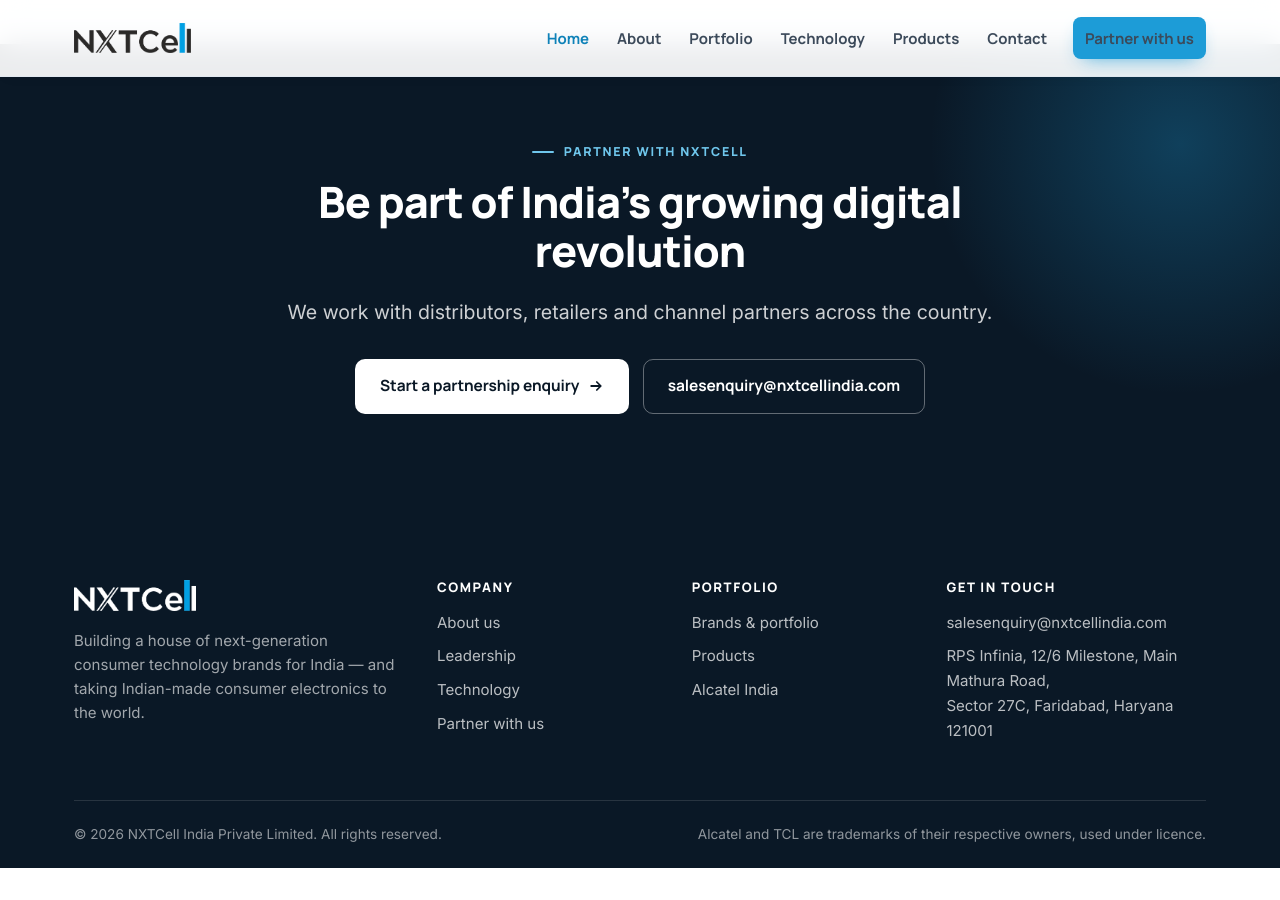
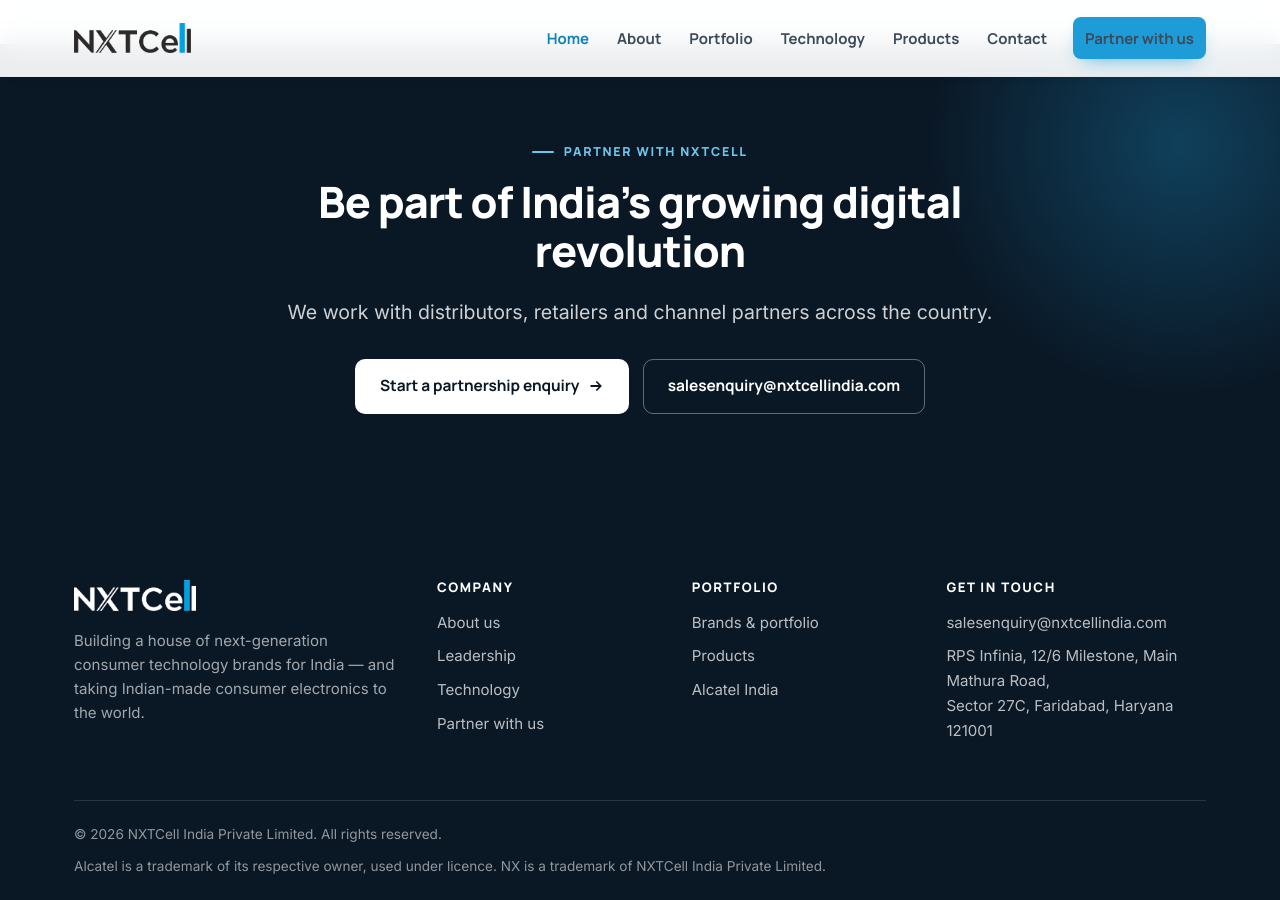
Before and after one commit to neevrathi/nxtcell-website, a Jekyll site: the page built from index.html, in a window 1280 px wide and 900 px high, scrolled down 6254 px. Built offline with Jekyll 4.4.1, drawn with Linux system fonts in a browser that asks for light colours; before the commit the page ends 7122 px from its top, so only the background shows below that.

Commit message:
Update trademark line in footer

```diff
--- a/_layouts/default.html
+++ b/_layouts/default.html
@@ -129,7 +129,7 @@
     </div>
     <div class="footer__bar">
       <span>&copy; <span id="year">2026</span> {{ site.company.legal_name }}. All rights reserved.</span>
-      <span>Alcatel and TCL are trademarks of their respective owners, used under licence.</span>
+      <span>Alcatel is a trademark of its respective owner, used under licence. NX is a trademark of NXTCell India Private Limited.</span>
     </div>
   </div>
 </footer>
```
